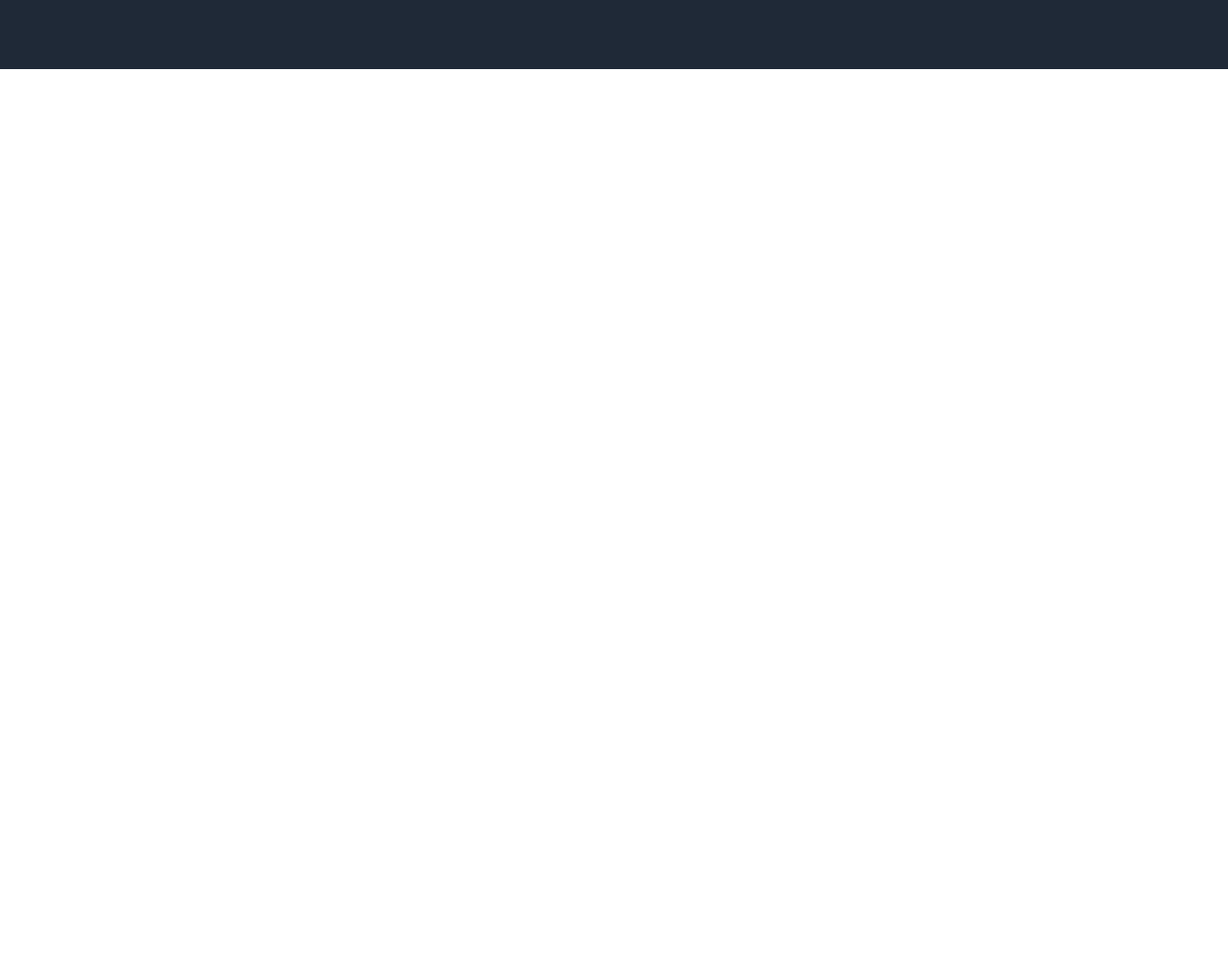
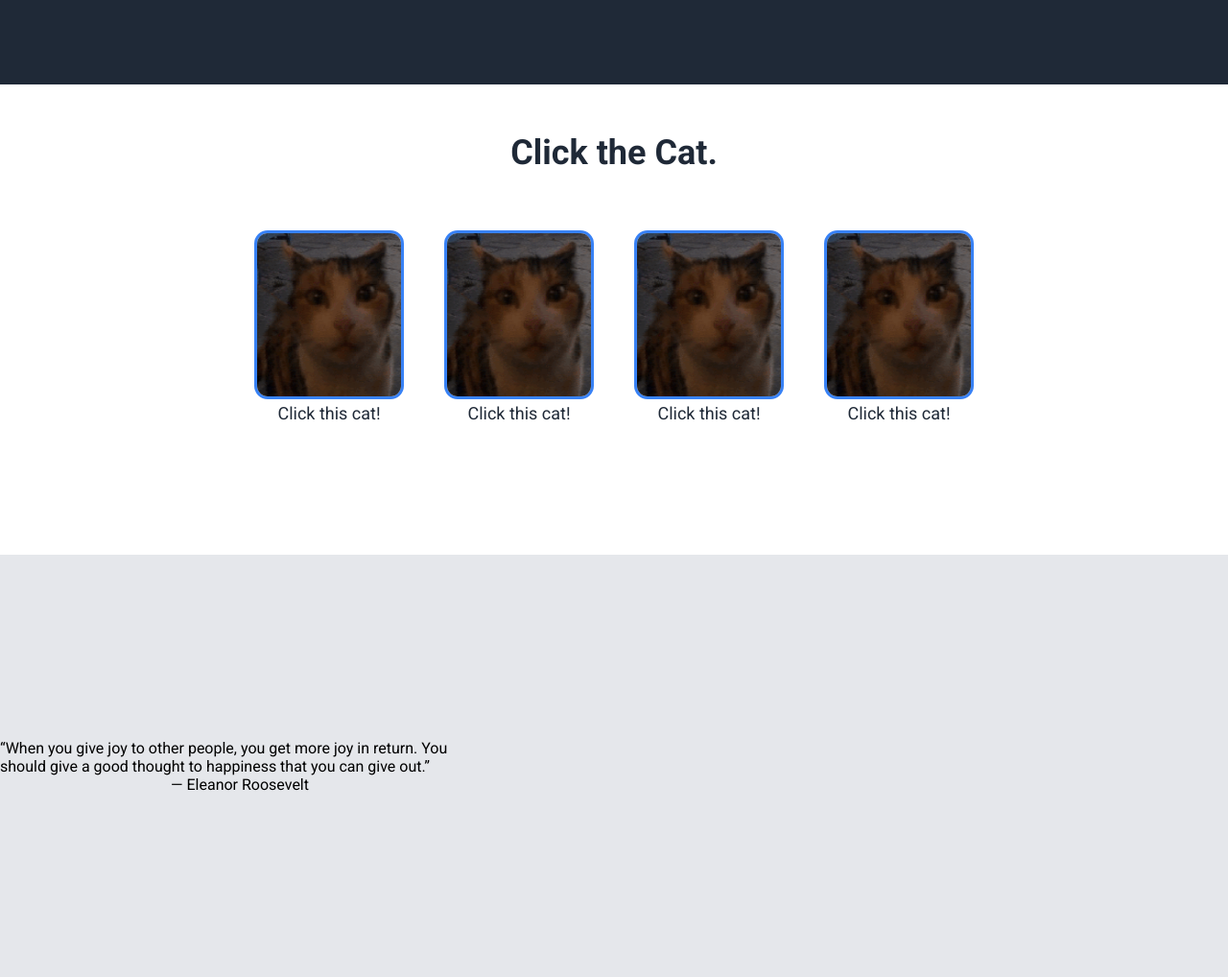
Before and after one commit to McArthur11/Landing-Page-Odin, a plain HTML site: page index.html in a window 1280 px wide. Shown: the part 420-1438 px from the top of the page at 96% size. Before the commit the page ends 800 px from the top, so only its background shows below. Drawn offline with Linux system fonts and the light colour scheme.

Commit message:
Below Hero Done

```diff
--- a/index.html
+++ b/index.html
@@ -4,6 +4,9 @@
     <meta charset='utf-8'>
     <title>Landing Page</title>
     <link rel='stylesheet' href='main.css'>
+    <link rel="preconnect" href="https://fonts.googleapis.com">
+    <link rel="preconnect" href="https://fonts.gstatic.com" crossorigin>
+    <link href="https://fonts.googleapis.com/css2?family=Roboto:ital,wght@0,100;0,400;0,700;1,100;1,300&display=swap" rel="stylesheet">
 </head>
 <body>
     <div class="header">
@@ -20,11 +23,38 @@
         <div class="left-hero">
             <h1>This Website is Awesome</h1>
             <p class="secondarytext">Text Below the Title. Lorem ipsum dolor sit amet consectetur adipisicing elit. Veritatis inventore cupiditate eius, mollitia deserunt, </p>
-            <button>Sign Up</button>
+            <a href=""><button>Sign Up</button></a>
         </div>
         <div class="right-hero">
             <img class="placeholder" src="img/pexels-david-selbert-6468238.jpg" alt="PlaceholderBCKGRND">
         </div>
     </div>
+    <div class="below-hero">
+        <div class="title-bh">Click the Cat.</div>
+            <div class="catainer">
+                <div class="cat-info">
+                    <img class="catimage" src="img/catclick.png" alt="cat">
+                    <div class="textcat">Click this cat!</div>
+                </div>
+                <div class="cat-info">
+                    <img class="catimage" src="img/catclick.png" alt="cat">
+                    <div class="textcat">Click this cat!</div>
+                </div>
+                <div class="cat-info">
+                    <img class="catimage" src="img/catclick.png" alt="cat">
+                    <div class="textcat">Click this cat!</div>
+                </div>
+                <div class="cat-info">
+                    <img class="catimage" src="img/catclick.png" alt="cat">
+                    <div class="textcat">Click this cat!</div>
+                </div>
+            </div>
+    </div>
+    <div class="above-footer">
+        <div class="inspiration">
+            <div class="quote">“When you give joy to other people, you get more joy in return. You should give a good thought to happiness that you can give out.”</div>
+            <div class="Eleanor">— Eleanor Roosevelt</div>
+        </div>
+    </div>
 </body>
 </html>
--- a/main.css
+++ b/main.css
@@ -1,7 +1,7 @@
 * {
     margin: 0;
     padding: 0;
-    font-family: 'Times New Roman', Times, serif;
+    font-family:'Roboto' , sans-serif;
 }
 
 .header-logo {
@@ -33,7 +33,7 @@ ul {
 }
 
 .placeholder {
-    width: 450px;
+    width: 400px;
     height: 200px;
     object-fit: fill;
 }
@@ -42,7 +42,7 @@ ul {
     background-color: #1f2937;
     color: #e5e7eb;
     display: flex;
-    height: 26pc;
+    height: 27pc;
     justify-content: center;
     align-content: center;
     gap: 40px;
@@ -56,7 +56,7 @@ ul {
 }
 
 h1 {
-    font-weight: bolder;
+    font-weight: 900;
     font-size: 42px;
 }
 
@@ -76,3 +76,56 @@ button {
     margin-top: 10px;
     font-size: 14px;
 }
+
+.title-bh {
+    font-size: 36px;
+    color: #1f2937;
+    font-weight: bolder;
+}
+
+.catimage {
+    border-radius: 14px;
+    object-fit: fill;
+    height: 170px;
+    width: 150px;
+    border: 3px solid #3882f6;
+}
+
+.textcat {
+    font-size: 18px;
+    color: #1f2937;
+    display: flex;
+    justify-content: center;
+}
+
+.below-hero {
+    height: 440px;
+}
+
+.title-bh {
+    display: flex;
+    justify-content: center;
+    margin-top: 50px;
+}
+
+.catainer {
+    display: flex;
+    gap: 42px;
+    justify-content: center;
+    margin-top: 60px;
+}
+
+.above-footer {
+    display: flex;
+    background-color: #e5e7eb;
+    height: 440px;
+}
+
+.inspiration {
+    flex-direction: column;
+    display: flex;
+    justify-content: center;
+    align-items: center;
+    width: 500px;
+
+}
```
Also changed, not shown: img/catclick.png (added).
